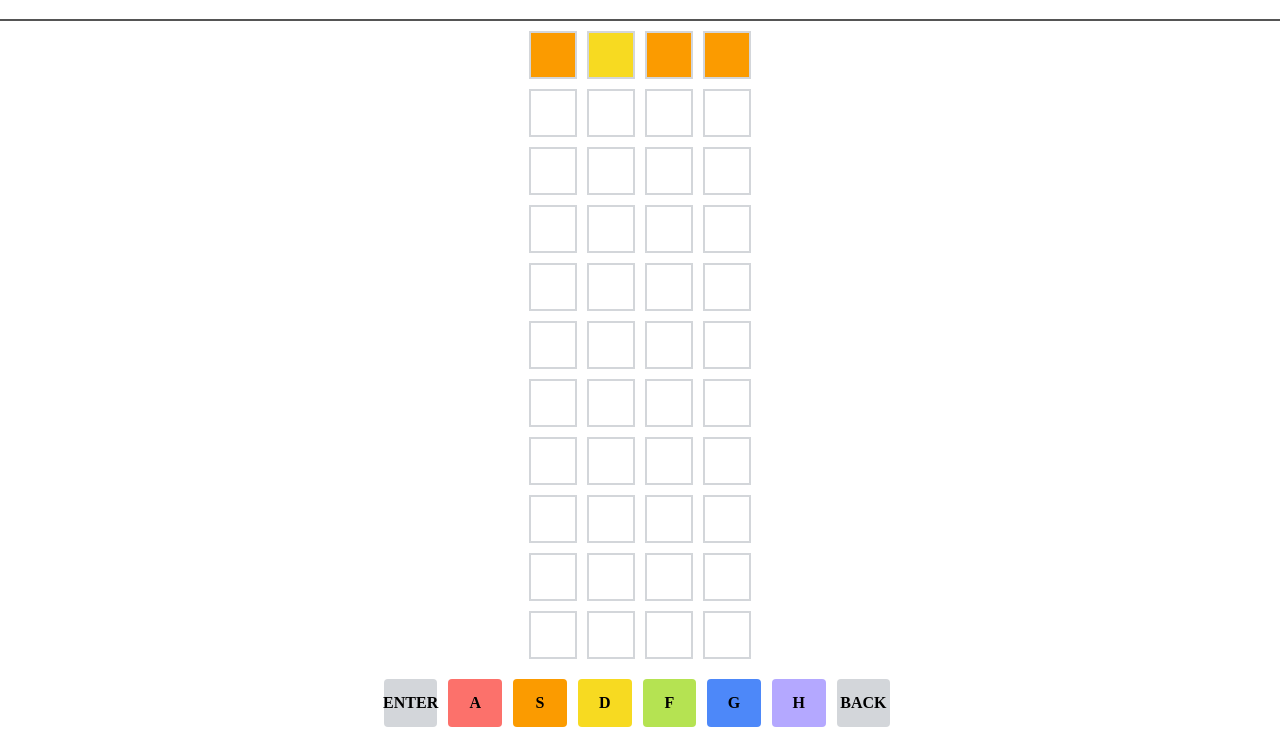
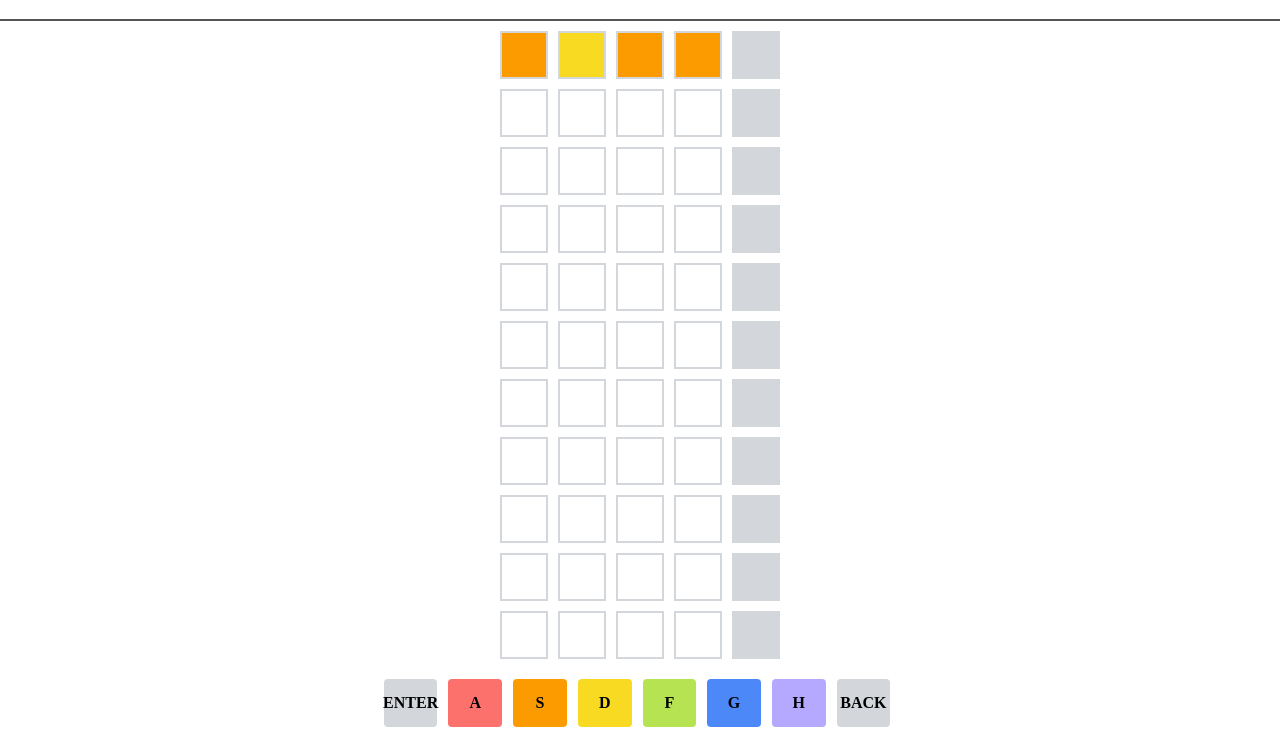
Before and after one commit to LeviGreen/master-mind, a React app: page / in a window 1280 px wide. Shown: the part 64-811 px from the top of the page. Built offline with nearby package versions, Linux system fonts and the light colour scheme.

Commit message:
implement Outputs component in App; create functions in helper class to reset clues and get clue, then implement in App component.

```diff
--- a/src/components/App/index.css
+++ b/src/components/App/index.css
@@ -30,6 +30,7 @@
   flex-grow: 1;
   overflow: hidden;
   padding: 10px;
+  gap: 10px;
 }
 
 .color-keyboard-container {
--- a/src/components/App/index.js
+++ b/src/components/App/index.js
@@ -1,45 +1,44 @@
+import { useState } from "react";
 import "./index.css";
 import ColorKeyboard from "../ColorKeyboard";
 import Inputs from "../Inputs";
-import { useState } from "react";
+import Outputs from "../Outputs";
 import { NULL } from "../../constants";
-import { resetBoard } from "../../helpers";
+import { resetBoard, resetClues, getClue } from "../../helpers";
 
 function App() {
   let [row, setRow] = useState(1);
   let [column, setColumn] = useState(0);
   let [grid, setGrid] = useState(resetBoard());
+  let [clues, setClues] = useState(resetClues());
 
   const onColorClick = (color) => {
     if (column < 4) {
-      let newGrid = grid;
-      newGrid[row][column] = color;
-      setGrid(newGrid);
+      grid[row][column] = color;
+      setGrid(grid);
       setColumn(column + 1);
     }
   }
 
   const onSubmit = () => {
-    // getGuessOutput();
+    let guess = grid[row].slice();
+    let answer = grid[0].slice();
+    let clueCode = getClue(guess, answer);
 
-    let isCorrectGuess = false
+    if (clueCode.length === 4 && clueCode.every((value) => value === NULL)){
+      console.log("You win!");
+    } else if (row === 10) {
+      console.log("You lose!");
+    }
 
-    if (isCorrectGuess == true) {
-      console.log("You win!")
-    } else if (row < 10) {
-      setRow(row + 1);
-      setColumn(0);
-    } else {
-      console.log("You lose!")
-    }
+    setRow(row + 1);
+    setColumn(0);
+    clues[row] = clueCode;
   }
 
   const onDelete = () => {
     if (column > 0 && column <= 4) {
-
-      let newGrid = grid;
-      newGrid[row][column - 1] = NULL;
-      setGrid(newGrid);
+      grid[row][column - 1] = NULL;
       setColumn(column - 1);
     }
   }
@@ -52,7 +51,7 @@ function App() {
       <main className="App-module-game">
         <div className="board-container">
           <Inputs grid={grid} />
-          <div className="outputs"></div>
+          <Outputs clues={clues} />
         </div>
         <div className="color-keyboard-container">
           <ColorKeyboard
--- a/src/helpers.js
+++ b/src/helpers.js
@@ -1,4 +1,4 @@
-import { NULL, KEY_COLORS } from "./constants";
+import { BLACK, GRAY, KEY_COLORS, NULL } from "./constants";
 
 export function generateAnswer() {
   let answer = [];
@@ -17,6 +17,7 @@ export function generateAnswer() {
 export function resetBoard() {
   return [
     generateAnswer(),
+    // [KEY_COLORS[2], KEY_COLORS[2], KEY_COLORS[3], KEY_COLORS[0]], // for testing
     [NULL, NULL, NULL, NULL],
     [NULL, NULL, NULL, NULL],
     [NULL, NULL, NULL, NULL],
@@ -29,3 +30,45 @@ export function resetBoard() {
     [NULL, NULL, NULL, NULL],
   ]
 }
+
+export function resetClues() {
+  return [
+    [GRAY, GRAY, GRAY, GRAY],
+    [GRAY, GRAY, GRAY, GRAY],
+    [GRAY, GRAY, GRAY, GRAY],
+    [GRAY, GRAY, GRAY, GRAY],
+    [GRAY, GRAY, GRAY, GRAY],
+    [GRAY, GRAY, GRAY, GRAY],
+    [GRAY, GRAY, GRAY, GRAY],
+    [GRAY, GRAY, GRAY, GRAY],
+    [GRAY, GRAY, GRAY, GRAY],
+    [GRAY, GRAY, GRAY, GRAY],
+    [GRAY, GRAY, GRAY, GRAY],
+  ]
+}
+
+export function getClue(guess, answer) {
+  let clue = [];
+  let whiteArr = [];
+  // find where color and position are correct
+  for (let index = 0; index < 4; index++) {
+    if (guess[index] === answer[index]) {
+      clue.unshift(NULL);
+      whiteArr.unshift(index);
+    }
+  };
+  // remove correct guesses from arrays
+  whiteArr.forEach((index) => {
+    guess.splice(index, 1);
+    answer.splice(index, 1);
+  })
+  // find where color is correct but position is wrong
+  guess.forEach((color) => {
+    if (answer.includes(color)) {
+      clue.push(BLACK);
+      answer[answer.indexOf(color)] = NULL;
+    }
+  });
+
+  return clue;
+}
```
